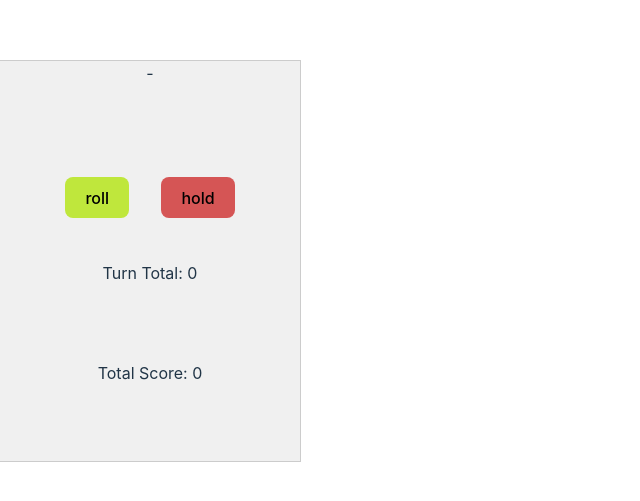
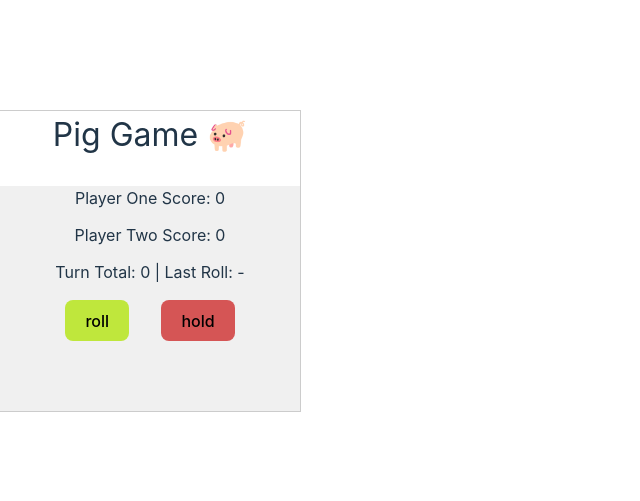
Before and after one commit to d-atienza/react-ts-pig-game, a React (Vite) app: page / in a window 1280 px wide. Shown: the part 139-640 px from the top of the page, without its empty margins (0-640 px from the left). Built offline with nearby package versions, Linux system fonts and the light colour scheme.

Commit message:
added in second player score with css elements

```diff
--- a/src/PigGame.tsx
+++ b/src/PigGame.tsx
@@ -29,8 +29,17 @@ export default function PigGame() {
 
   return (
     <div className="gameDisplay">
-      <div className="item">{lastRoll === null ? "-" : lastRoll}</div>
+      <div className="gameTitle">Pig Game 🐖</div>
+      <div className="item">Player One Score: {playerOneScore}</div>
+      <div className="item">Player Two Score: {playerOneScore}</div>
+
       <div className="item">
+        <center>
+          <div className="item">
+            Turn Total: {runningTotal} | Last Roll:{" "}
+            {lastRoll === null ? "-" : lastRoll}
+          </div>
+        </center>
         <button className="rollButton" onClick={rollDie}>
           roll
         </button>
@@ -38,8 +47,6 @@ export default function PigGame() {
           hold
         </button>
       </div>
-      <div className="item">Turn Total: {runningTotal}</div>
-      <div className="item">Total Score: {playerOneScore}</div>
     </div>
   );
 }
--- a/src/index.css
+++ b/src/index.css
@@ -80,10 +80,14 @@ button:focus-visible {
   outline: 1px solid #ccc; /* Optional: Just for visualization */
 }
 
+.gameTitle {
+  font-size: 2rem;
+  text-align: center;
+}
+
 .item {
   display: table-row;
   text-align: center;
-  width: 150px; /* Adjust width as needed */
-  height: 100px; /* Adjust height as needed */
   background-color: #f0f0f0; /* Example background color */
+  border: 6rem solid #213547;
 }
```
